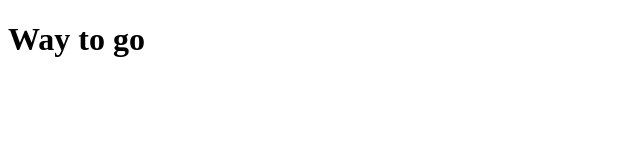
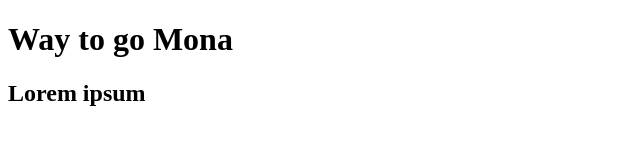
Before and after one commit to Monavik/empty, a plain HTML site: page index.html in a window 1280 px wide. Shown: the whole page, without its empty margins (0-640 px from the left). Drawn offline with Linux system fonts and the light colour scheme.

Commit message:
Modify h1 and h2

```diff
--- a/index.html
+++ b/index.html
@@ -4,6 +4,7 @@
 	<title>Mona's gardens</title>
 </head>
 <body>
-	<h1>Way to go</h1>
+	<h1>Way to go Mona</h1>
+    <h2>Lorem ipsum</h2>
 <body>
 </html>
```
